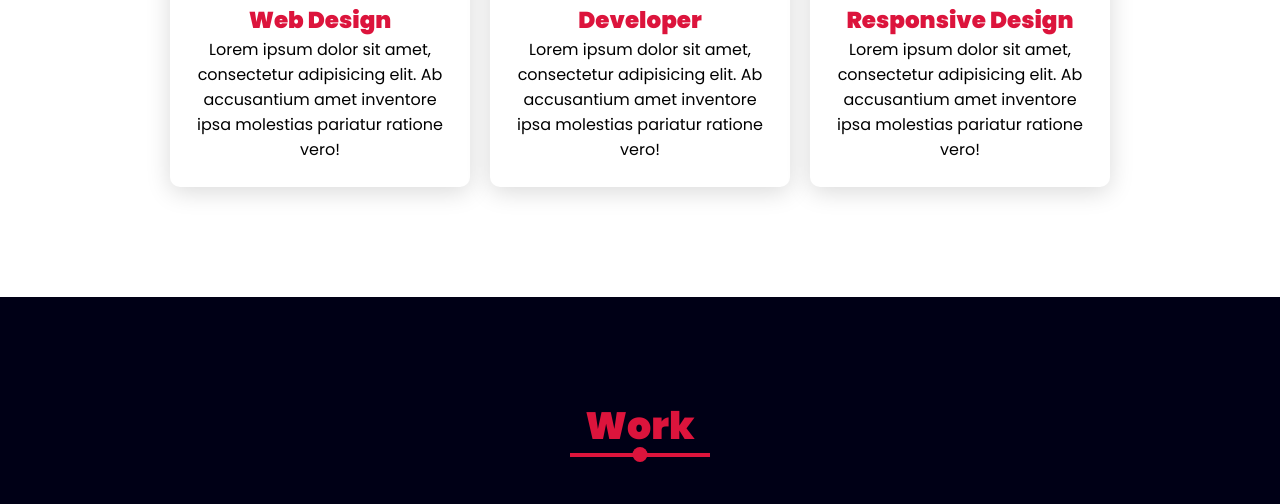
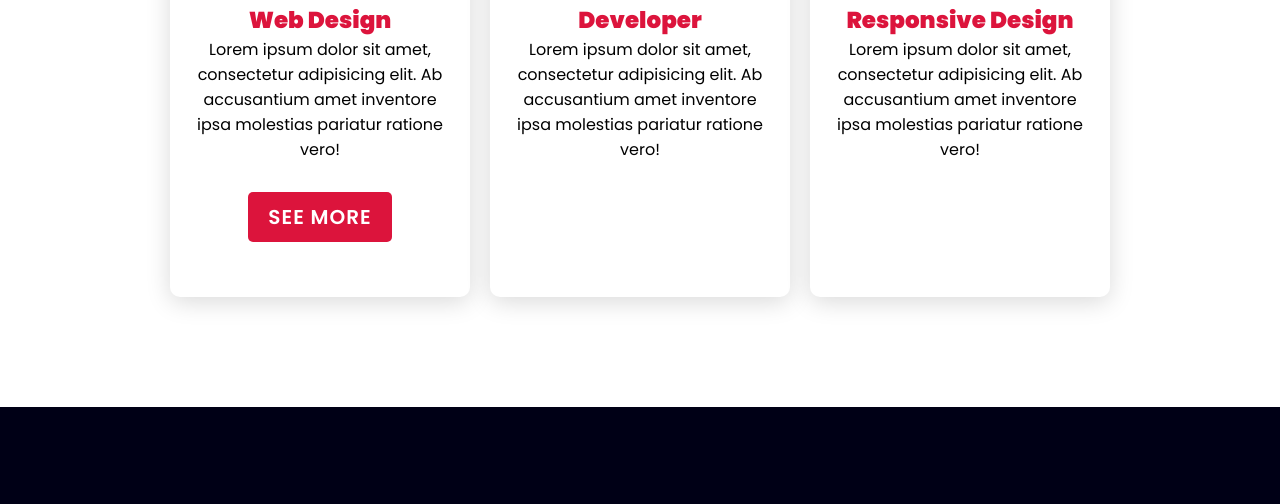
Before and after one commit to Abdullox2005/portfolio02, a website: page index.html in a window 1280 px wide. Shown: the part 3174-3678 px from the top of the page. Drawn offline with Linux system fonts and the light colour scheme.

Commit message:
paragraph

```diff
--- a/index.html
+++ b/index.html
@@ -147,6 +147,7 @@
                     <h3>Web Design</h3>
                     <p>Lorem ipsum dolor sit amet, consectetur adipisicing elit. Ab accusantium amet inventore ipsa molestias pariatur ratione vero!
                     </p>
+                    <a href="#" class="btn">see more</a>
                 </div>
             </div>
             <!--    firct-->
```
